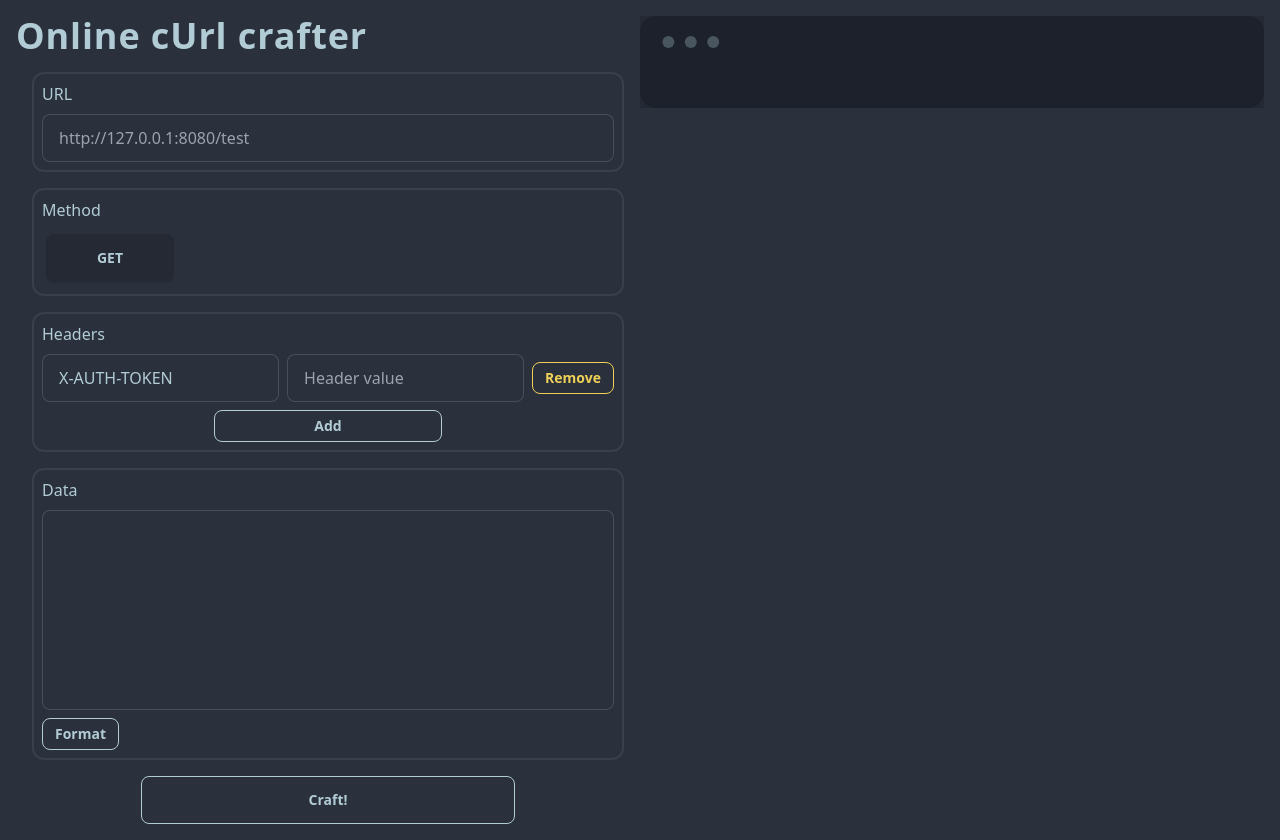
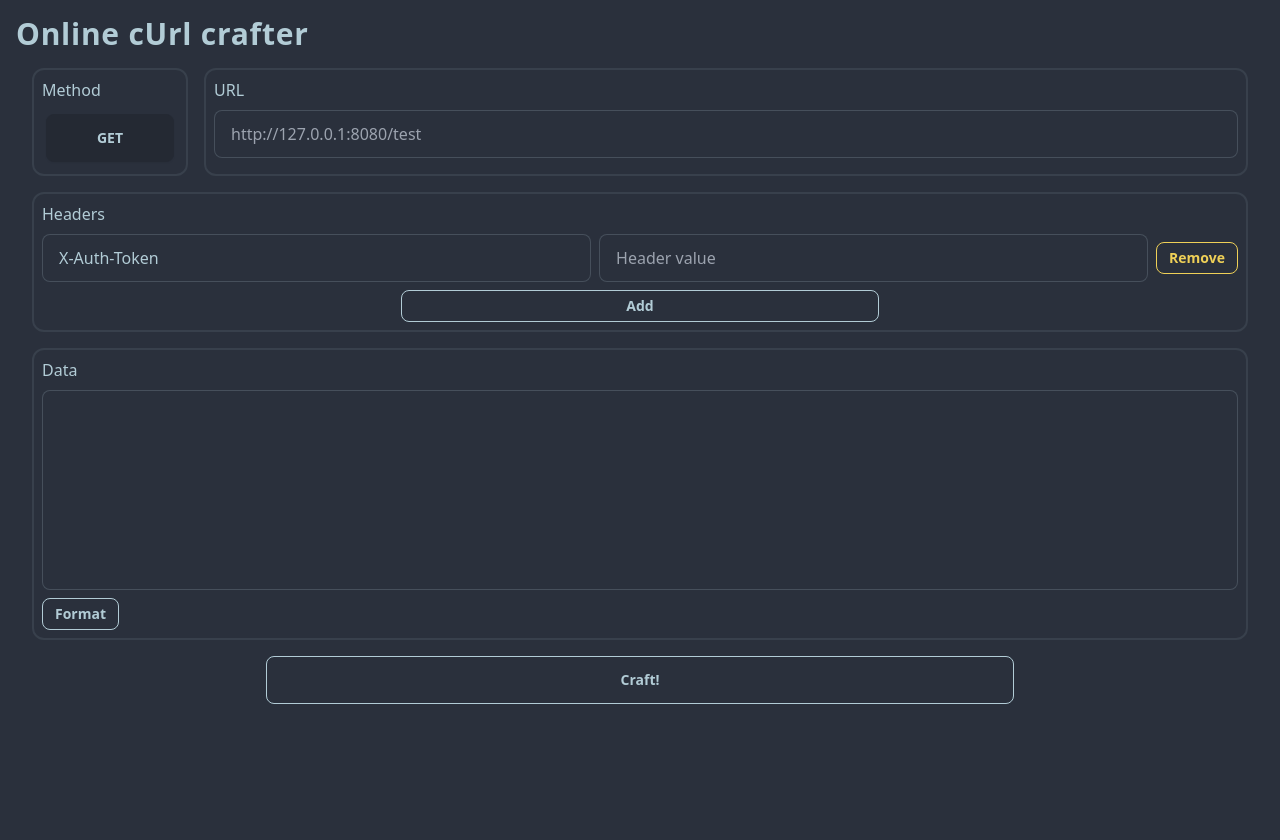
Before and after one commit to galletafromjell666/react-curl-crafter, a React (Vite) app: page / in a window 1280 px wide. After the commit the page ends 800 px from the top, so only its background shows below. Built offline with nearby package versions, Linux system fonts and the light colour scheme.

Commit message:
Update layout

```diff
--- a/src/App.tsx
+++ b/src/App.tsx
@@ -3,7 +3,7 @@ import Preview from "./modules/preview";
 
 function App() {
   return (
-    <div className="m-4 flex flex-col gap-y-4 bg-base-100 md:flex-row md:gap-y-0">
+    <div className="m-4 flex flex-col gap-y-4 bg-base-100  md:gap-y-0">
       <Form />
       <Preview />
     </div>
--- a/src/modules/form/components/Logo.tsx
+++ b/src/modules/form/components/Logo.tsx
@@ -1,7 +1,7 @@
 
 function Logo() {
   return (
-    <h1 className="font-bold text-4xl tracking-wide">Online cUrl crafter</h1>
+    <h1 className="font-bold text-3xl tracking-wide">Online cUrl crafter</h1>
   )
 }
 
--- a/src/modules/form/index.tsx
+++ b/src/modules/form/index.tsx
@@ -16,7 +16,7 @@ function Form() {
     useForm({
       defaultValues: {
         method: availableMethods[0],
-        headers: [{ key: "X-AUTH-TOKEN", value: "" }],
+        headers: [{ key: "X-Auth-Token", value: "" }],
         url: "",
         data: "",
       },
@@ -54,9 +54,7 @@ function Form() {
   }, [method]);
 
   const onSubmit: SubmitHandler<any> = (data) => {
-    console.log("input", data);
     const value = craftCurl(data);
-    console.log("output", value);
     setCurlString(value);
   };
 
@@ -64,20 +62,8 @@ function Form() {
     <div className="flex-1">
       <Logo />
       <form onSubmit={handleSubmit(onSubmit)}>
-        <div
-          data-test-id="url-section"
-          className="m-4 flex flex-col gap-y-2 rounded-xl border-2 border-base-content/10 p-2"
-        >
-          <label htmlFor="url">URL</label>
-          <input
-            id="url"
-            {...register("url")}
-            type="text"
-            placeholder="http://127.0.0.1:8080/test"
-            className="input input-bordered w-full"
-          />
-        </div>
-        <div className="m-4 flex flex-col gap-y-2 rounded-xl border-2 border-base-content/10 p-2">
+        <div className="flex mx-4 mt-4 space-x-4">
+          <div className="flex flex-col gap-y-2 rounded-xl border-2 border-base-content/10 p-2">
             <label>Method</label>
             <div className="dropdown dropdown-bottom">
               <div tabIndex={0} role="button" className="btn m-1 w-32">
@@ -104,6 +90,20 @@ function Form() {
           </div>
           <div
             data-test-id="url-section"
+            className="flex flex-1 flex-col gap-y-2 rounded-xl border-2 border-base-content/10 p-2"
+          >
+            <label htmlFor="url">URL</label>
+            <input
+              id="url"
+              {...register("url")}
+              type="text"
+              placeholder="http://127.0.0.1:8080/test"
+              className="input input-bordered w-full"
+            />
+          </div>
+        </div>
+        <div
+          data-test-id="url-section"
           className="m-4 flex flex-col gap-y-2 rounded-xl border-2 border-base-content/10 p-2"
         >
           <h2>Headers</h2>
@@ -118,13 +118,13 @@ function Form() {
                     {...register(`headers.${index}.key` as const)}
                     type="text"
                     placeholder="Header key"
-                    className="input input-bordered w-full max-w-xs"
+                    className="input input-bordered w-full"
                   />
                   <input
                     {...register(`headers.${index}.value` as const)}
                     type="text"
                     placeholder="Header value"
-                    className="input input-bordered w-full max-w-xs"
+                    className="input input-bordered w-full"
                   />
                   <button
                     type="button"
--- a/src/modules/preview/index.tsx
+++ b/src/modules/preview/index.tsx
@@ -1,9 +1,12 @@
+import { isEmpty } from "lodash";
 import { useCurlString } from "../../store/crafterStore";
 
 function Preview() {
   const curlString = useCurlString();
+
+  if (isEmpty(curlString)) return null;
   return (
-    <div className="h-full flex-1 justify-center bg-base-200">
+    <div className="h-full flex-1 mt-4 justify-center  max-w-full">
       <div className="mockup-code">
         <pre>
           <code>{curlString}</code>
```
Lines whose indentation alone changed are shown as unchanged.
